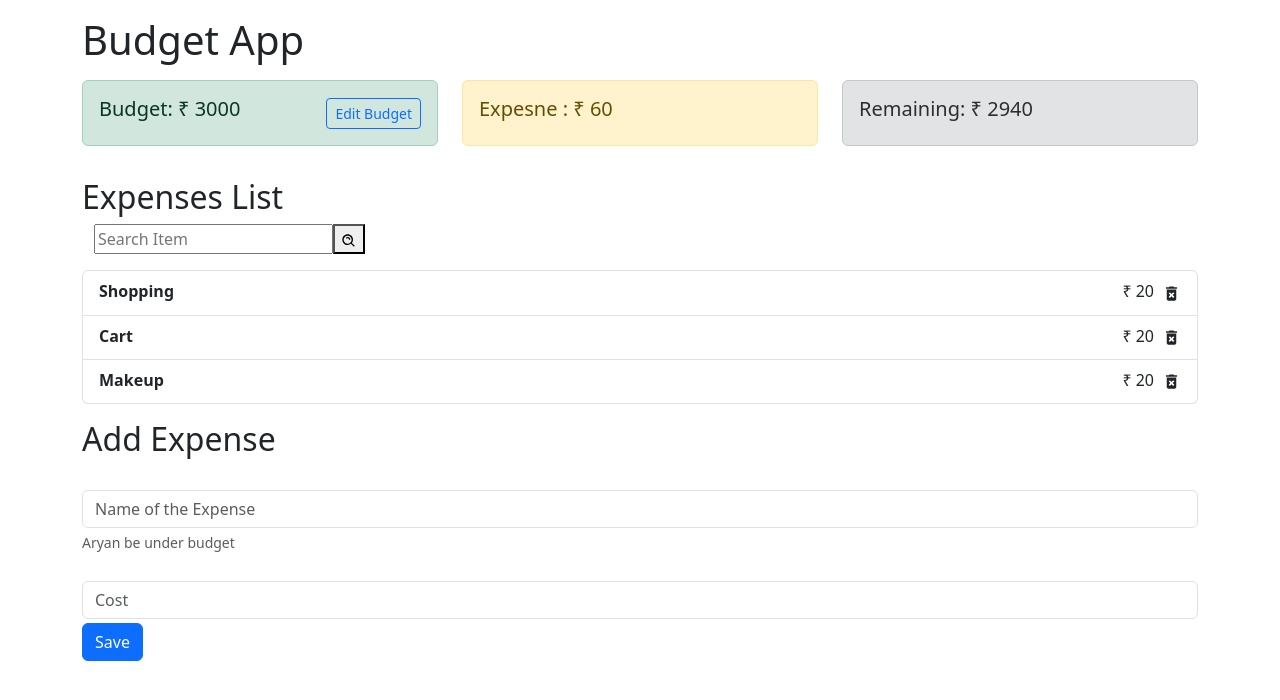
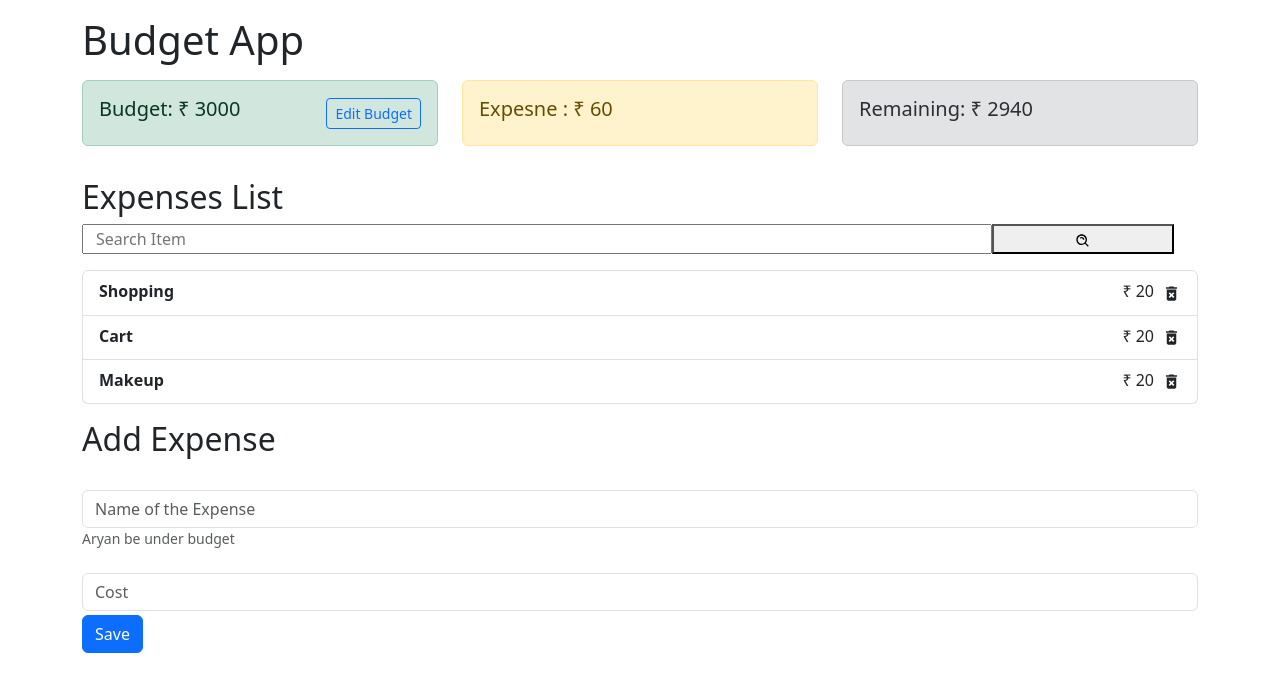
Before and after one commit to WiseyXD/Budget-App, a React (Vite) app: page / in a window 1280 px wide. Shown: the top 700 px of the page. Built offline with nearby package versions, Linux system fonts and the light colour scheme.

Commit message:
Changes in the UI

```diff
--- a/src/App.jsx
+++ b/src/App.jsx
@@ -27,7 +27,6 @@ function App() {
 					<ExpenseList />
 				</div>
 				<div className="mt-3">
-					<h2>Add Expense</h2>
 					<ExpenseForm />
 				</div>
 			</div>
--- a/src/Components/ExpenseForm.jsx
+++ b/src/Components/ExpenseForm.jsx
@@ -24,9 +24,10 @@ export default function ExpenseForm() {
 	}
 	return (
 		<div>
+			<h2>Add Expense</h2>
 			<form onSubmit={(e) => handleSubmit(e)}>
-				<div className="mb-1">
-					<label htmlFor="name" className="form-label"></label>
+				<div className="">
+					<label htmlFor="name" className="form-label m-0"></label>
 					<input
 						type="text"
 						className="form-control"
@@ -37,7 +38,7 @@ export default function ExpenseForm() {
 						placeholder="Name of the Expense"
 						required
 					/>
-					<div id="nameHelp" className="form-text">
+					<div id="nameHelp" className="form-text m-0">
 						Aryan be under budget
 					</div>
 				</div>
--- a/src/Components/ExpenseList.jsx
+++ b/src/Components/ExpenseList.jsx
@@ -22,13 +22,14 @@ export default function ExpenseList() {
 	}
 	return (
 		<>
-			<form onSubmit={handleChange} className="mb-3 container">
+			<form onSubmit={handleChange} className="mb-3 container row">
 				<input
 					type="text"
 					placeholder="Search Item"
 					onChange={(e) => setSearch(e.target.value)}
+					className=" col"
 				/>
-				<button type="submit">
+				<button type="submit" className="col-2 p-0 m-0">
 					<BiSearchAlt />
 				</button>
 			</form>
--- a/src/Components/ExpensesItem.jsx
+++ b/src/Components/ExpensesItem.jsx
@@ -5,10 +5,10 @@ export default function ExpensesItem({ name, cost, id }) {
 	const { dispatch } = useContext(AppContext);
 
 	function handleDelete(id) {
-		dispatch({
-			type: "DELETE_EXPENSE",
-			payload: id,
-		});
+		// dispatch({
+		// 	type: "DELETE_EXPENSE",
+		// 	payload: id,
+		// });
 	}
 	return (
 		<li className="list-group-item">
```
